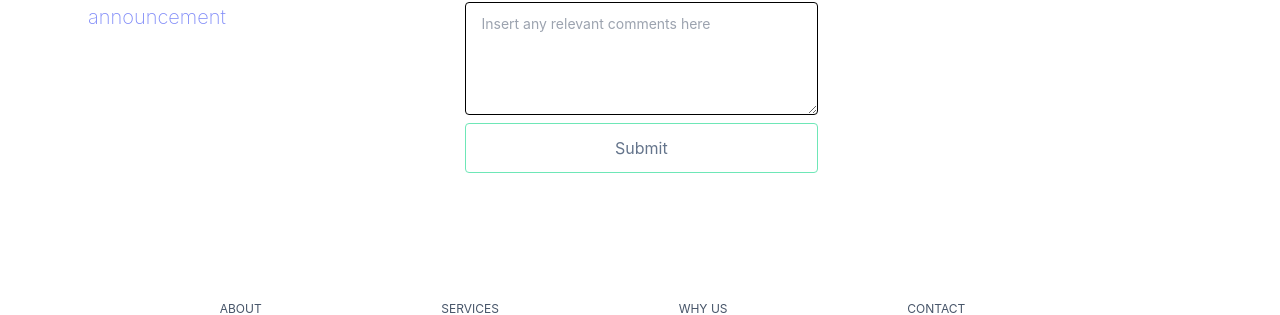
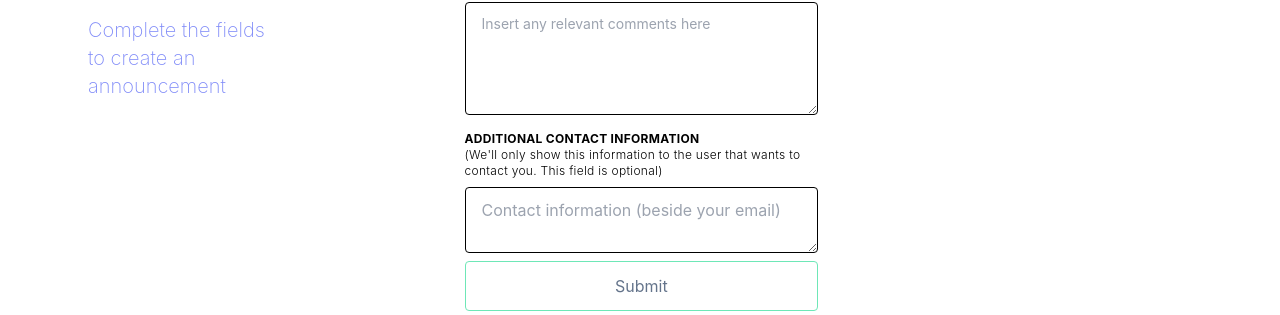
Before and after one commit to RobTangle/LostFound-App, a React (Vite) app in the folder client/: page /post in a window 1280 px wide. Shown: the part 440-755 px from the top of the page. Built offline with nearby package versions, Linux system fonts and the light colour scheme; no server answers.

Commit message:
feat/Agregar additional_conact_info + despachar Post localmente

```diff
--- a/client/src/components/PostForm/PostForm.jsx
+++ b/client/src/components/PostForm/PostForm.jsx
@@ -7,6 +7,9 @@ import { postFormValidator } from "../../helpers/post-form-validator";
 import { validAttr } from "../../helpers/validAttributesObj";
 import { parseDateToSetMaxDate } from "../../helpers/dateParsers";
 import { useAuth0 } from "@auth0/auth0-react";
+import axios from "axios";
+import { URL_P_PO_NEW_POST } from "../../constants/url";
+import { header } from "../../constants/header";
 
 const PostForm = () => {
   const countries = useSelector((state) => state.user.countries);
@@ -46,6 +49,7 @@ const PostForm = () => {
     date_found: "",
     blurred_imgs: "",
     comments: "",
+    additional_contact_info: "",
   });
 
   const maxDateAllowed = parseDateToSetMaxDate();
@@ -64,12 +68,31 @@ const PostForm = () => {
     const validation = postFormValidator(post, t);
     if (validation.error) {
       console.log(`Error en la validación: ${validation.error}`);
+      alert(validation.error);
       errorMessage = validation.error;
     }
     if (validation === true) {
       const accessToken = await getAccessTokenSilently();
       console.log("Despachando createPost !", post);
-      // dispatch(createPost(post, accessToken));
+      try {
+        const response = await axios.post(
+          URL_P_PO_NEW_POST,
+          post,
+          header(accessToken)
+        );
+        if (response.status === 201) {
+          alert("Publicación creada exitosamente");
+          console.log(response);
+        }
+        if (response.status >= 400) {
+          alert("Algo salió mal. " + response.data?.error);
+          console.log(response);
+        }
+      } catch (error) {
+        alert("Hubo un error. " + error.message);
+        console.log(error);
+        // dispatch(createPost(post, accessToken));
+      }
     }
   };
 
@@ -201,7 +224,6 @@ const PostForm = () => {
             id="grid-zip"
             type="file"
             accept=".png, .jpg, .jpeg"
-            required
             multiple
             name="blurred_images"
             onChange={upload}
@@ -224,6 +246,27 @@ const PostForm = () => {
             className="appearance-none block w-full bg-gray-200 text-gray-700 border border-gray-200 rounded py-3 px-4 leading-tight focus:outline-none focus:bg-white focus:border-gray-500 text-sm"
           ></textarea>
         </div>
+        <div className="w-full md:w-1/2 px-3 mt-4">
+          <label
+            className=" tracking-wide text-gray-700 text-xs font-bold mb-2 grid"
+            htmlFor="grid-last-name"
+          >
+            {t("postForm.additional_contact_info_label")}
+            <span className="font-light">
+              ({t("postForm.additional_contacto_info_sub")})
+            </span>
+          </label>
+          <textarea
+            className="appearance-none block w-full bg-gray-200 text-gray-700 border border-gray-200 rounded py-3 px-4 leading-tight focus:outline-none focus:bg-white focus:border-gray-500"
+            id="grid-last-name"
+            name="additional_contact_info"
+            value={post.additional_contact_info}
+            maxLength={validAttr.additional_contact_info.maxLength}
+            type="text"
+            placeholder={t("postForm.additional_contact_info_placeholder")}
+            onChange={handleChange}
+          />
+        </div>
         <div className="w-full md:w-1/2 px-3 mt-2">
           <button className="w-full bg-gray-200 hover:bg-emerald-300 hover:text-white border border-emerald-300 rounded py-3 text-slate-500">
             {t("postForm.submitButton")}
```
